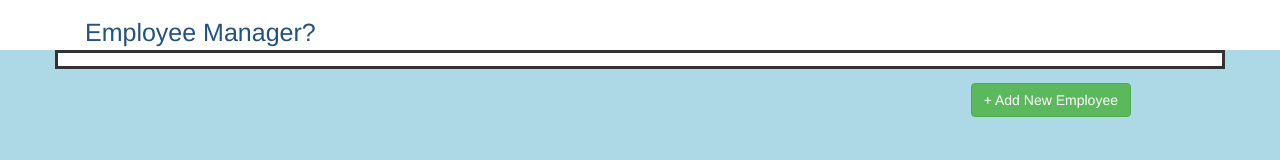
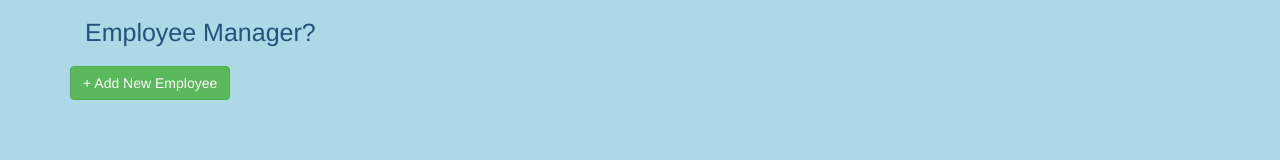
Before and after one commit to RafailNikolov/EmployeeManager-, a website: page public/index.html at #/edit in a window 1280 px wide. Drawn offline with nearby package versions, Linux system fonts and the light colour scheme; some packages are replaced by stand-ins of ours; no server answers.

Commit message:
Main : Added stuff to README.md again. Fixed some style ?!?

```diff
--- a/public/editEmployee/edit.employee.controller.js
+++ b/public/editEmployee/edit.employee.controller.js
@@ -17,7 +17,7 @@
             editEmployeeService.sendData(vm.editEmployee)
                 .then(function(response){
                     if(response.data.edited){
-                        alert('Success.')
+                        alert('Success.');
                         $location.path('/');
                         $location.path();
                     } else {
--- a/public/employees/employees.view.html
+++ b/public/employees/employees.view.html
@@ -1,5 +1,5 @@
-<div class="container">
-    <a id="addNew"href="#/addNew">
+<div id="btnAddContainer" class="container">
+    <a id="addNew" href="#/addNew">
         <button class="btn btn-success">+ Add New Employee</button>
     </a>
 </div>
@@ -21,8 +21,11 @@
                 <li>Weekly Proctology Exams : {{ empl.opt5 }} </li>
             </ol>
         </div>
-        <a href="#/edit"><button class="btn btn-primary" ng-click="vm.editEmployee($index)">Edit Employee</button></a>
-        <button class="btn btn-danger" ng-click="vm.deleteEmployee($index)">Delete Employee</button>
-
+        <div class="row">
+            <div class="col-md-4 col-md-offset-8">
+                <a href="#/edit"><button class="btn btn-primary" ng-click="vm.editEmployee($index)">Edit Employee</button></a>
+                <button class="btn btn-danger" ng-click="vm.deleteEmployee($index)">Delete Employee</button>
+            </div>
+        </div>
     </div>
 </div>
--- a/public/index.html
+++ b/public/index.html
@@ -14,7 +14,7 @@
 
 <!-- Header -->
     <div id="headerDiv">
-        <div class="container" style="height: 50px">
+        <div class="container" style="height: auto">
             <a href="/">
                 <p class="navbar-text" style="font-size: 25px;color: #23527c">Employee Manager?</p>
             </a>
--- a/public/newEmployee/new.employee.controller.js
+++ b/public/newEmployee/new.employee.controller.js
@@ -23,7 +23,7 @@
             newEmployeeService.sendData(vm.newEmployee)
                 .then(function(response){
                 if(response.data.created){
-                    alert('Success.')
+                    alert('Success.');
                     $location.path('/');
                     $location.path();
                 } else {
--- a/public/style/main.css
+++ b/public/style/main.css
@@ -2,14 +2,17 @@ body {
     background-color: lightblue;
 }
 
+#btnAddContainer {
+    background-color: lightblue;
+}
+
 #headerDiv {
-    background-color: #ffffff;
+    background-color: lightblue;
 }
 
 #mainContainer {
     height: auto;
     background-color: #ffffff;
-    border: solid;
     padding-right: 0;
     padding-left: 0;
 }
@@ -26,8 +29,7 @@ body {
 
 #addNew {
     margin-top: 30px;
-    margin-left: 50%;
-    position: fixed;
+    position: static;
 }
 
 #dataContainer {
```
Also changed, not shown: public/editEmployee/edit.employee.view.html (+1 -3 lines), public/newEmployee/new.employee.view.html (+1 -3 lines), README.md.
